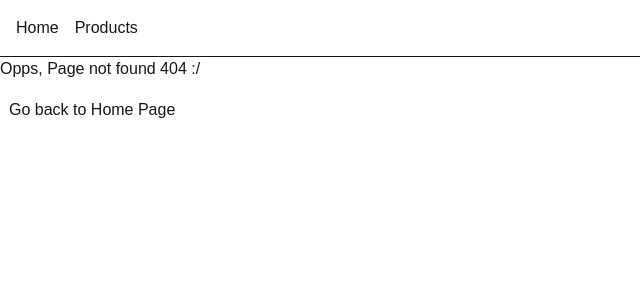
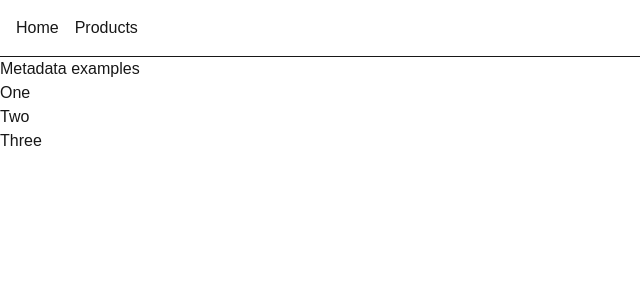
Before and after one commit to Arty27/next.js-tutorial, a Next.js app: page /metadata-example in a window 1280 px wide. Before the commit this address had no page. Shown: the top 300 px of the page, without its empty margins (0-640 px from the left). Built offline with nearby package versions, Linux system fonts and the light colour scheme.

Commit message:
metadata - static and dynamic generation

```diff
--- /dev/null
+++ b/src/app/metadata-example/[slug]/page.tsx
@@ -0,0 +1,39 @@
+import { Metadata } from "next";
+
+const dummyData = {
+  "1": { id: 1, name: "Boom Boom One" },
+  "2": { id: 2, name: "Boom Boom Two" },
+  "3": { id: 3, name: "Boom Boom Three" },
+};
+
+// Name of this function should be the same as given below
+// generateMetadata
+// generateMetaData will give error
+// ****************** important
+export async function generateMetadata({
+  params,
+}: {
+  params: Promise<{ slug: string }>;
+}): Promise<Metadata> {
+  const { slug } = await params;
+  const data = dummyData[slug as keyof typeof dummyData];
+  console.log(slug);
+  return {
+    title: data.name,
+    description: data.name,
+  };
+}
+
+export default async function MetadataExampleDetail({
+  params,
+}: {
+  params: Promise<{ slug: string }>;
+}) {
+  const { slug } = await params;
+  console.log(slug, "from default function");
+  return (
+    <div>
+      <h1>{dummyData[slug as keyof typeof dummyData].name}</h1>
+    </div>
+  );
+}
--- /dev/null
+++ b/src/app/metadata-example/page.tsx
@@ -0,0 +1,29 @@
+import { Metadata } from "next";
+import Link from "next/link";
+
+export const metadata: Metadata = {
+  title: "Metadata Example",
+  description: "This is one of the example of description for metadatas",
+};
+
+const MetaDataExample = () => {
+  const products = [
+    { id: 1, name: "One" },
+    { id: 2, name: "Two" },
+    { id: 3, name: "Three" },
+  ];
+  return (
+    <div>
+      <h1>Metadata examples</h1>
+      <ul>
+        {products.map((prod) => (
+          <li key={prod.id}>
+            <Link href={`/metadata-example/${prod.id}`}>{prod.name}</Link>
+          </li>
+        ))}
+      </ul>
+    </div>
+  );
+};
+
+export default MetaDataExample;
```
